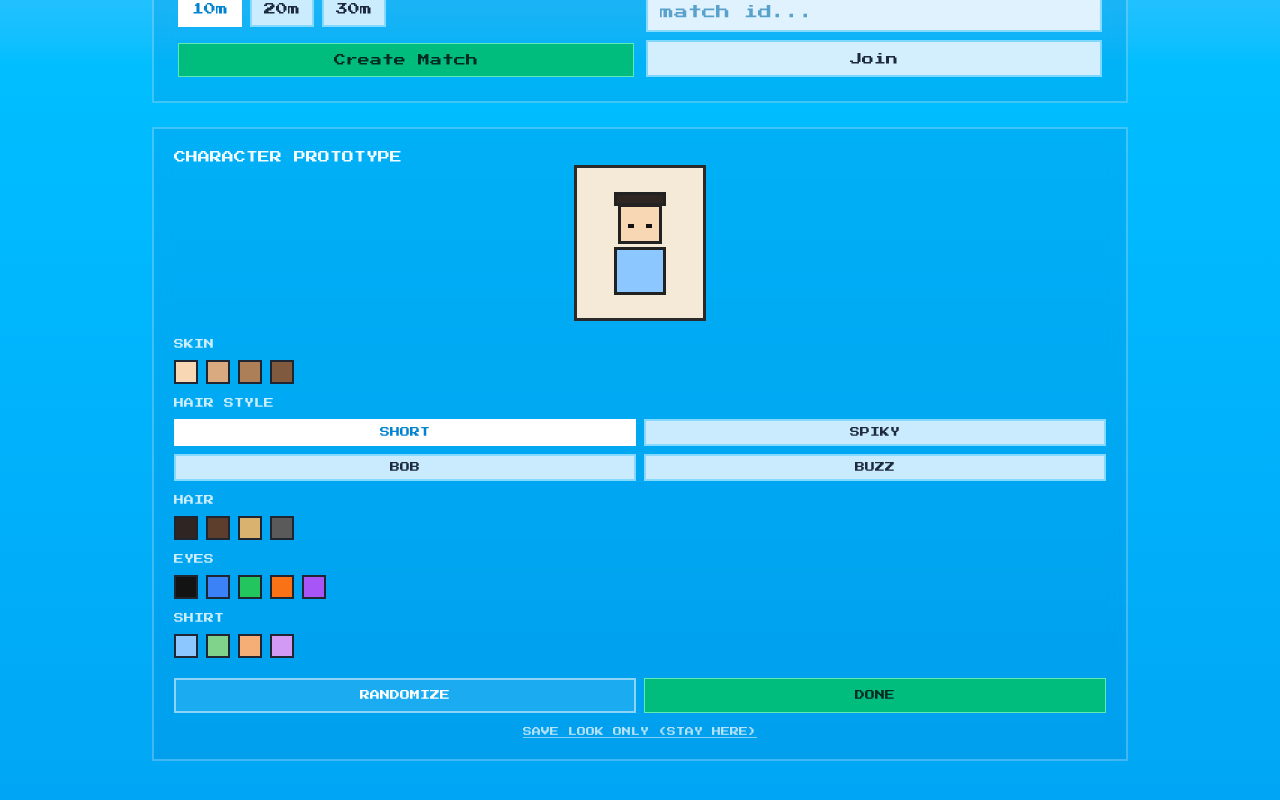
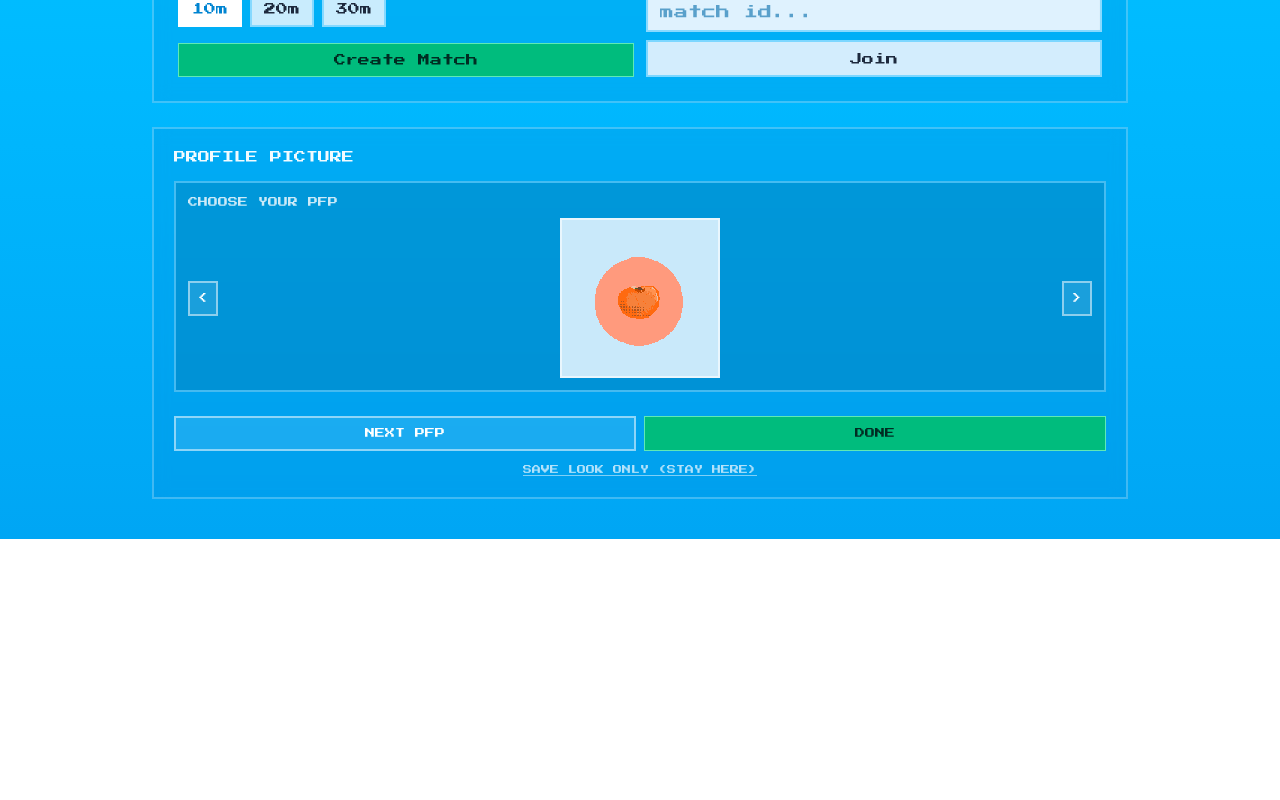
Before and after one commit to samleavittjpg/Pleasanton, a Next.js app in the folder web/: page /create-match in a window 1280 px wide. Shown: the part 532-1332 px from the top of the page. After the commit the page ends 1071 px from the top, so only its background shows below. Built offline with nearby package versions, Linux system fonts and the light colour scheme; no server answers.

Commit message:
Profile Picture in-game

```diff
--- a/web/src/app/create-match/page.tsx
+++ b/web/src/app/create-match/page.tsx
@@ -8,12 +8,15 @@ import { useRouter } from "next/navigation";
 import { HOA_WELCOME_SESSION_KEY } from "@/lib/hoa-welcome";
 import { connectClient } from "../../lib/ws";
 
-const SKIN_TONES = ["#f8d7b5", "#d9a97f", "#ad7f58", "#7f5a3f"] as const;
-const SHIRT_COLORS = ["#8cc8ff", "#7fd38a", "#f5ae75", "#d39af5"] as const;
-const HAIR_COLORS = ["#2f2523", "#5d3d2b", "#d8b26e", "#5a5a5a"] as const;
-const EYE_COLORS = ["#131313", "#3b82f6", "#22c55e", "#f97316", "#a855f7"] as const;
-const HAIR_STYLES = ["short", "spiky", "bob", "buzz"] as const;
-type HairStyle = (typeof HAIR_STYLES)[number];
+const PFP_OPTIONS = [
+  "/Pfp%20/2pfp.png",
+  "/Pfp%20/3pfp.png",
+  "/Pfp%20/4pfp.png",
+  "/Pfp%20/5pfp.png",
+  "/Pfp%20/6pfp.png",
+  "/Pfp%20/7pfp.png",
+  "/Pfp%20/Untitled_Artwork.png",
+] as const;
 
 export default function CreateMatchPage() {
   const router = useRouter();
@@ -21,11 +24,7 @@ export default function CreateMatchPage() {
   const [matchId, setMatchId] = useState("");
   const [lengthMinutes, setLengthMinutes] = useState<10 | 20 | 30>(10);
   const [status, setStatus] = useState<string>("");
-  const [skinTone, setSkinTone] = useState<string>(SKIN_TONES[0]);
-  const [shirtColor, setShirtColor] = useState<string>(SHIRT_COLORS[0]);
-  const [hairColor, setHairColor] = useState<string>(HAIR_COLORS[0]);
-  const [eyeColor, setEyeColor] = useState<string>(EYE_COLORS[0]);
-  const [hairStyle, setHairStyle] = useState<HairStyle>(HAIR_STYLES[0]);
+  const [selectedPfpIndex, setSelectedPfpIndex] = useState(0);
   const [customizerStatus, setCustomizerStatus] = useState("");
   const [doneError, setDoneError] = useState("");
 
@@ -39,25 +38,23 @@ export default function CreateMatchPage() {
   const [authBusy, setAuthBusy] = useState(false);
 
   const client = useMemo(() => connectClient(), []);
-  const randomFrom = <T,>(list: readonly T[]) => list[Math.floor(Math.random() * list.length)];
+  const selectedPfp = PFP_OPTIONS[selectedPfpIndex] ?? PFP_OPTIONS[0];
 
   const buildCharacter = (): SavedCharacter => ({
-    skinTone,
-    shirtColor,
-    hairColor,
-    eyeColor,
-    hairStyle,
+    skinTone: "#f8d7b5",
+    shirtColor: "#8cc8ff",
+    hairColor: "#2f2523",
+    eyeColor: "#131313",
+    hairStyle: "short",
     displayName: name.trim() || "Anonymous",
+    profilePicture: selectedPfp,
   });
 
   const applyFromProfile = (p: SavedCharacter) => {
     setName(p.displayName);
-    setSkinTone(p.skinTone);
-    setShirtColor(p.shirtColor);
-    setHairColor(p.hairColor);
-    setEyeColor(p.eyeColor);
-    if ((HAIR_STYLES as readonly string[]).includes(p.hairStyle)) {
-      setHairStyle(p.hairStyle as HairStyle);
+    if (p.profilePicture) {
+      const idx = PFP_OPTIONS.findIndex((src) => src === p.profilePicture);
+      if (idx >= 0) setSelectedPfpIndex(idx);
     }
     localStorage.setItem("pleasantonCharacter", JSON.stringify(p));
     localStorage.setItem("pleasantonPlayerName", p.displayName.trim() || "Anonymous");
@@ -87,13 +84,10 @@ export default function CreateMatchPage() {
     // eslint-disable-next-line react-hooks/exhaustive-deps -- one-time session restore on mount
   }, []);
 
-  const randomizeCharacter = () => {
-    setSkinTone(randomFrom(SKIN_TONES));
-    setShirtColor(randomFrom(SHIRT_COLORS));
-    setHairColor(randomFrom(HAIR_COLORS));
-    setEyeColor(randomFrom(EYE_COLORS));
-    setHairStyle(randomFrom(HAIR_STYLES));
-    setCustomizerStatus("Randomized");
+  const stepPfp = (delta: number) => {
+    const len = PFP_OPTIONS.length;
+    if (!len) return;
+    setSelectedPfpIndex((prev) => (prev + delta + len) % len);
   };
 
   const saveCharacterOnly = async () => {
@@ -424,105 +418,47 @@ export default function CreateMatchPage() {
           </section>
 
           <aside className="rounded-none border-2 border-white/25 bg-sky-600/20 p-5 backdrop-blur-sm">
-            <h2 className="text-xs uppercase text-white/95">Character Prototype</h2>
-            <div className="character-stage torso-stage mt-4">
-              <div className={`character-hair hair-${hairStyle}`} style={{ backgroundColor: hairColor }} />
-              <div className="character-head" style={{ backgroundColor: skinTone }} />
-              <div className="character-eyes">
-                <span style={{ backgroundColor: eyeColor }} />
-                <span style={{ backgroundColor: eyeColor }} />
+            <h2 className="text-xs uppercase text-white/95">Profile Picture</h2>
+            <div className="mt-4 rounded-none border-2 border-sky-300/60 bg-sky-900/20 p-3">
+              <div className="mb-2 text-[10px] uppercase text-white/80">Choose your PFP</div>
+              <div className="flex items-center justify-between gap-2">
+                <button
+                  type="button"
+                  className="rounded-none border-2 border-white/50 bg-white/10 px-2 py-2 text-[10px] uppercase text-white hover:bg-white/20"
+                  onClick={() => stepPfp(-1)}
+                  aria-label="Previous profile picture"
+                >
+                  {"<"}
+                </button>
+                <div className="flex-1">
+                  <div className="mx-auto flex h-40 w-40 items-center justify-center overflow-hidden rounded-none border-2 border-white/60 bg-sky-100/90">
+                    {/* eslint-disable-next-line @next/next/no-img-element */}
+                    <img
+                      src={selectedPfp}
+                      alt="Selected profile picture"
+                      className="h-full w-full object-contain [image-rendering:pixelated]"
+                    />
+                  </div>
+                </div>
+                <button
+                  type="button"
+                  className="rounded-none border-2 border-white/50 bg-white/10 px-2 py-2 text-[10px] uppercase text-white hover:bg-white/20"
+                  onClick={() => stepPfp(1)}
+                  aria-label="Next profile picture"
+                >
+                  {">"}
+                </button>
               </div>
-              <div className="character-body" style={{ backgroundColor: shirtColor }} />
             </div>
 
             <div className="mt-4 grid gap-3">
-              <div>
-                <div className="mb-2 text-[10px] uppercase text-white/80">Skin</div>
-                <div className="flex gap-2">
-                  {SKIN_TONES.map((color) => (
-                    <button
-                      key={color}
-                      className="picker-dot"
-                      style={{ backgroundColor: color }}
-                      onClick={() => setSkinTone(color)}
-                      aria-label={`Skin ${color}`}
-                    />
-                  ))}
-                </div>
-              </div>
-
-              <div>
-                <div className="mb-2 text-[10px] uppercase text-white/80">Hair Style</div>
-                <div className="grid grid-cols-2 gap-2">
-                  {HAIR_STYLES.map((style) => (
-                    <button
-                      key={style}
-                      type="button"
-                      className={`rounded-none border-2 px-2 py-1 text-[10px] uppercase ${
-                        hairStyle === style
-                          ? "border-white bg-white text-sky-600"
-                          : "border-sky-300/80 bg-sky-100/90 text-slate-800 hover:bg-sky-50"
-                      }`}
-                      onClick={() => setHairStyle(style)}
-                    >
-                      {style}
-                    </button>
-                  ))}
-                </div>
-              </div>
-
-              <div>
-                <div className="mb-2 text-[10px] uppercase text-white/80">Hair</div>
-                <div className="flex gap-2">
-                  {HAIR_COLORS.map((color) => (
-                    <button
-                      key={color}
-                      className="picker-dot"
-                      style={{ backgroundColor: color }}
-                      onClick={() => setHairColor(color)}
-                      aria-label={`Hair ${color}`}
-                    />
-                  ))}
-                </div>
-              </div>
-
-              <div>
-                <div className="mb-2 text-[10px] uppercase text-white/80">Eyes</div>
-                <div className="flex gap-2">
-                  {EYE_COLORS.map((color) => (
-                    <button
-                      key={color}
-                      className="picker-dot"
-                      style={{ backgroundColor: color }}
-                      onClick={() => setEyeColor(color)}
-                      aria-label={`Eyes ${color}`}
-                    />
-                  ))}
-                </div>
-              </div>
-
-              <div>
-                <div className="mb-2 text-[10px] uppercase text-white/80">Shirt</div>
-                <div className="flex gap-2">
-                  {SHIRT_COLORS.map((color) => (
-                    <button
-                      key={color}
-                      className="picker-dot"
-                      style={{ backgroundColor: color }}
-                      onClick={() => setShirtColor(color)}
-                      aria-label={`Shirt ${color}`}
-                    />
-                  ))}
-                </div>
-              </div>
-
               <div className="mt-2 grid grid-cols-2 gap-2">
                 <button
                   type="button"
                   className="rounded-none border-2 border-white/50 bg-white/10 px-2 py-2 text-[10px] uppercase text-white hover:bg-white/20"
-                  onClick={randomizeCharacter}
+                  onClick={() => stepPfp(1)}
                 >
-                  Randomize
+                  Next PFP
                 </button>
                 <button
                   type="button"
--- a/web/src/lib/auth/types.ts
+++ b/web/src/lib/auth/types.ts
@@ -7,6 +7,7 @@ export type SavedCharacter = {
   eyeColor: string;
   hairStyle: HairStyle;
   displayName: string;
+  profilePicture?: string;
 };
 
 export type UserRecord = {
```
Also changed, not shown: 1 other file (tests, documents, lock files or other folders).
